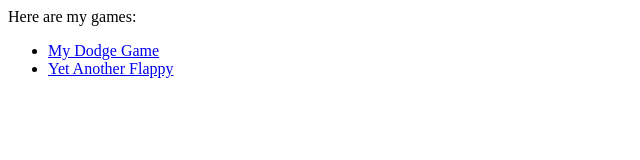
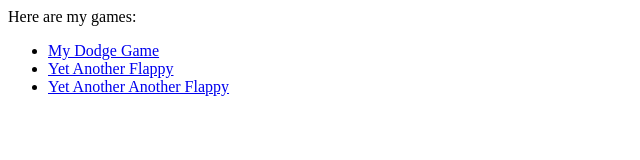
Before and after one commit to zippyjake/youraccount.github.io-1, a plain HTML site: page index.html in a window 1280 px wide. Shown: the whole page, without its empty margins (0-640 px from the left). Drawn offline with Linux system fonts and the light colour scheme.

Commit message:
Update index.html

```diff
--- a/index.html
+++ b/index.html
@@ -7,6 +7,7 @@ Here are my games:
 <ul>
   <li><a href="dodge">My Dodge Game</a></li>
   <li><a href="yetanotherflappy">Yet Another Flappy</a></li>
+  <li><a href="yaflappy">Yet Another Another Flappy</a></li>
 </ul>
 </body>
 </html>
```
